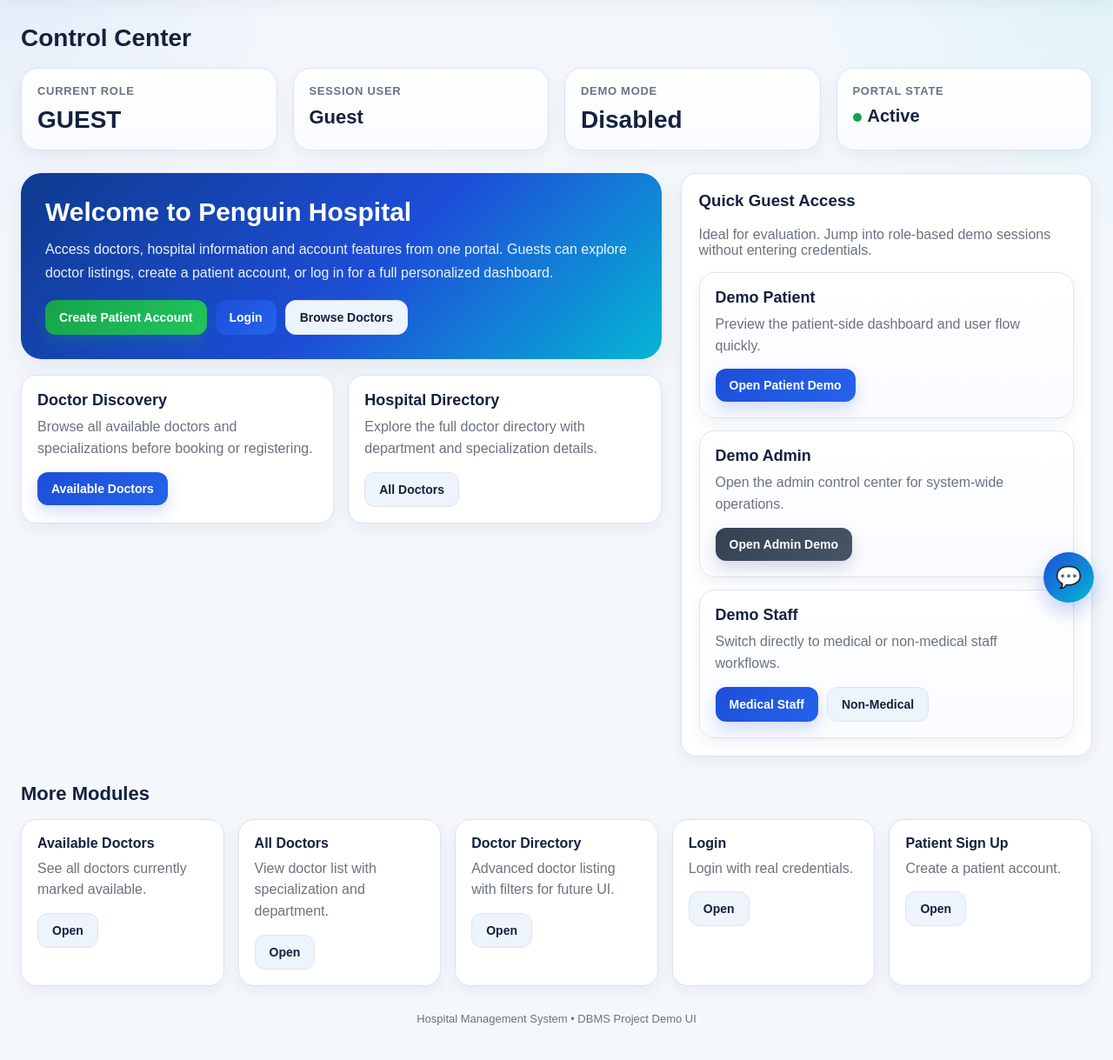
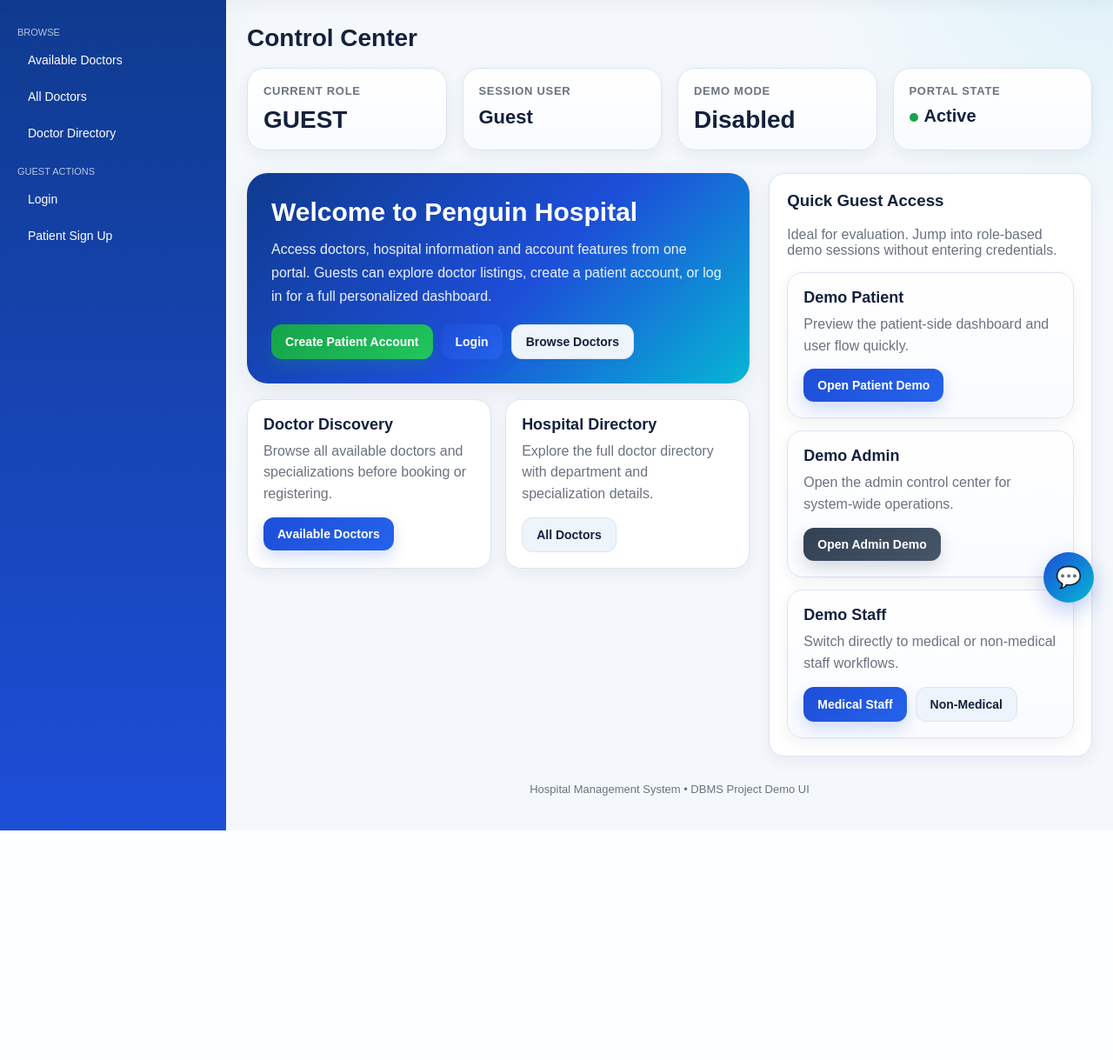
Before and after one commit to Sidh-Virmani/Hospital-Management-System, a Flask app: page / in a window 1280 px wide. Shown: the part 85-1304 px from the top of the page at 87% size. After the commit the page ends 1040 px from the top, so only its background shows below. Run offline with Flask 3, Linux system fonts and the light colour scheme.

Commit message:
Added a sidebar and commented out the lines for the buttons

```diff
--- a/src/app.py
+++ b/src/app.py
@@ -9,6 +9,10 @@ from .routes.routes_actions import actions_bp
 from .routes.routes_chat import chat_bp
 
 app = Flask(__name__)
+@app.context_processor
+def inject_sidebar():
+    role = session.get("role", "GUEST")
+    return dict(sections=get_dashboard_sections(role))
 app.secret_key = "hospital_project_secret_key"
 
 BASE_DIR = os.path.dirname(os.path.abspath(__file__))
@@ -26,6 +30,5 @@ app.register_blueprint(chat_bp)
 
 @app.route("/")
 def home():
-    ensure_session()
-    sections = get_dashboard_sections(session["role"])
-    return render_template("home.html", sections=sections)
+     ensure_session()
+     return render_template("home.html")
--- a/src/templates/base.html
+++ b/src/templates/base.html
@@ -602,6 +602,54 @@
             line-height: 1.55;
         }
 
+        /* Layout */
+.layout {
+    display: flex;
+}
+
+/* Sidebar */
+.sidebar {
+    width: 260px;
+    min-height: calc(100vh - 80px);
+    background: linear-gradient(180deg, #0f3b8f, #1d4ed8);
+    color: white;
+    padding: 20px;
+    position: sticky;
+    top: 80px;
+    overflow-y: auto;
+}
+
+.sidebar-group {
+    margin-bottom: 20px;
+}
+
+.sidebar-section {
+    font-size: 11px;
+    text-transform: uppercase;
+    opacity: 0.7;
+    margin-bottom: 8px;
+}
+
+.sidebar a {
+    display: block;
+    text-decoration: none;
+    color: white;
+    padding: 10px 12px;
+    border-radius: 10px;
+    margin-bottom: 6px;
+    font-size: 14px;
+    transition: 0.2s;
+}
+
+.sidebar a:hover {
+    background: rgba(255,255,255,0.2);
+}
+
+/* Main */
+.main-content {
+    flex: 1;
+}
+
         @media (max-width: 1050px) {
             .dashboard-main-grid {
                 grid-template-columns: 1fr;
@@ -668,12 +716,38 @@
         </div>
     </div>
 
-    <div class="container">
-        {% block content %}{% endblock %}
-        <div class="footer-note">
-            Hospital Management System • DBMS Project Demo UI
+    <div class="layout">
+
+    <!-- Sidebar -->
+    <aside class="sidebar">
+
+        {% if sections %}
+            {% for section in sections %}
+                <div class="sidebar-group">
+                    <p class="sidebar-section">{{ section.title }}</p>
+
+                    {% for action in section.actions %}
+                        <a href="{{ url_for(action.endpoint) }}">
+                            {{ action.label }}
+                        </a>
+                    {% endfor %}
+                </div>
+            {% endfor %}
+        {% endif %}
+
+    </aside>
+
+    <!-- Main Content -->
+    <main class="main-content">
+        <div class="container">
+            {% block content %}{% endblock %}
+            <div class="footer-note">
+                Hospital Management System • DBMS Project Demo UI
+            </div>
         </div>
-    </div>
+    </main>
+
+</div>
 
     {% block extra_scripts %}{% endblock %}
 </body>
--- a/src/templates/home.html
+++ b/src/templates/home.html
@@ -527,7 +527,7 @@
     </div>
 {% endif %}
 
-<div class="section">
+<!-- <div class="section">
     <h3 class="section-title">More Modules</h3>
     <div class="quick-links-grid">
         {% for section in sections %}
@@ -540,7 +540,7 @@
             {% endfor %}
         {% endfor %}
     </div>
-</div>
+</div> -->
 <div id="chatbot-box">
     <div class="chatbot-header">
         <div class="chatbot-header-title">
```
